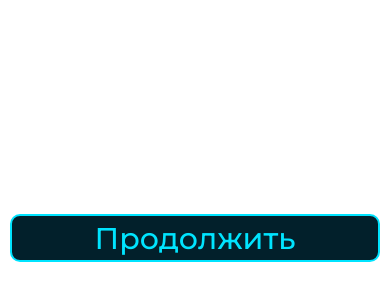
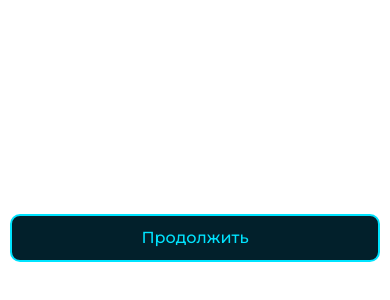
Before and after one commit to andreybyrsa/React-Native-VAIS, a React Native app: screen / in a window 390 px wide. Shown: the part 184-484 px from the top of the page. Built offline with nearby package versions, Linux system fonts and the light colour scheme.

Commit message:
Промежуточный коммит по типографике

```diff
--- a/src/components/Button/Button.tsx
+++ b/src/components/Button/Button.tsx
@@ -3,6 +3,7 @@ import ButtonProps from './Button.types'
 import { useState } from 'react'
 import { Text, TouchableHighlight, View } from 'react-native'
 import Typography from '../Typography'
+import TypographyStyles from '../Typography/Typography.styles'
 
 function Button({
   style,
@@ -46,7 +47,7 @@ function Button({
               isPressed && ButtonStyles[`button__text-${type}--active`],
             ]}
           >
-            <Typography>{children}</Typography>
+            <Typography variant='text-2'>{children}</Typography>
           </Text>
         </View>
       </TouchableHighlight>
--- a/src/components/Typography/Typography.styles.ts
+++ b/src/components/Typography/Typography.styles.ts
@@ -29,8 +29,70 @@ import * as Font from 'expo-font';
 //  }
 
 const TypographyStyles = StyleSheet.create({
+   'title-1':{
+      fontFamily: 'Montserrat-Bold',
+      fontSize: 32,
+      lineHeight: 40,
+   },
+   'title-2':{
+      fontFamily: 'Montserrat-Semibold',
+      fontSize: 24,
+      lineHeight: 32,
+   },
+   'title-3':{
+      fontFamily: 'Montserrat-Medium',
+      fontSize: 20,
+      lineHeight: 26,
+   },
+   'title-4':{
+      fontFamily: 'Montserrat-Medium',
+      fontSize: 14,
+      lineHeight: 20,
+   },
+   'title-5':{
+      fontFamily: 'Montserrat-Medium',
+      fontSize: 12,
+      lineHeight: 16,
+   },
+   'title-6':{
+      fontFamily: 'Montserrat-Semibold',
+      fontSize: 12,
+      lineHeight: 16,
+   },
+   'title-7':{
+      fontFamily: 'Montserrat-Semibold',
+      fontSize: 10,
+      lineHeight: 14,
+   },
    'text-1': {
       fontFamily: 'Montserrat-Regular',
+      fontSize: 20,
+      lineHeight: 24,
+   },
+   'text-2': {
+      fontFamily: 'Montserrat-Medium',
+      fontSize: 16,
+      lineHeight: 20,
+   },
+   'text-3': {
+      fontFamily: 'Montserrat-Medium',
+      fontSize: 16,
+      lineHeight: 22,
+   },
+   'text-4': {
+      fontFamily: 'Montserrat-Regular',
+      fontSize: 14,
+      lineHeight: 22,
+   },
+   'text-5': {
+      fontFamily: 'Montserrat-Medium',
+      fontSize: 12,
+      lineHeight: 20,
+   },
+   'text-6': {
+      fontFamily: 'Montserrat-Semibold',
+      fontSize: 10,
+      lineHeight: 12,
    },
 })
 
--- a/src/components/Typography/Typography.tsx
+++ b/src/components/Typography/Typography.tsx
@@ -1,10 +1,9 @@
 import TypographyStyles from './Typography.styles'
 import TypographyProps from './Typography.types'
 import { useFonts } from 'expo-font'
-import { useCallback } from 'react'
 import { Text, View } from 'react-native'
 
-function Typography({ children }: TypographyProps) {
+function Typography({ variant = 'text-1', children }: TypographyProps) {
   const [fontsLoaded] = useFonts({
     'Montserrat-Bold': require('../../assets/fonts/Montserrat-Bold.ttf'),
     'Montserrat-Semibold': require('../../assets/fonts/Montserrat-Semibold.ttf'),
@@ -12,7 +11,7 @@ function Typography({ children }: TypographyProps) {
     'Montserrat-Regular': require('../../assets/fonts/Montserrat-Regular.ttf'),
   })
 
-  return <Text style={{ fontFamily: 'Montserrat-Medium', fontSize: 30 }}>{children}</Text>
+  return <Text style={[TypographyStyles[`${variant}`]]}>{children}</Text>
 }
 
 export default Typography
--- a/src/components/Typography/Typography.types.ts
+++ b/src/components/Typography/Typography.types.ts
@@ -2,7 +2,7 @@ import React, { ReactNode } from "react";
 import { ViewStyle } from "react-native";
 
 interface TypographyProps{
-   style?: ViewStyle
+   variant?: 'title-1' | 'title-2' | 'title-3' | 'title-4' | 'title-5' | 'title-6' | 'title-7' | 'text-1' | 'text-2' | 'text-3' | 'text-4' | 'text-5' | 'text-6'
 
    children?: React.ReactNode
 }
```
